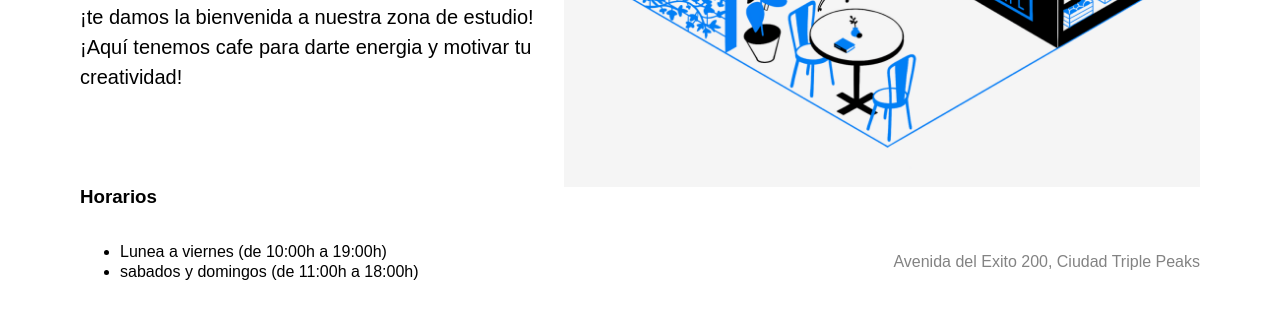
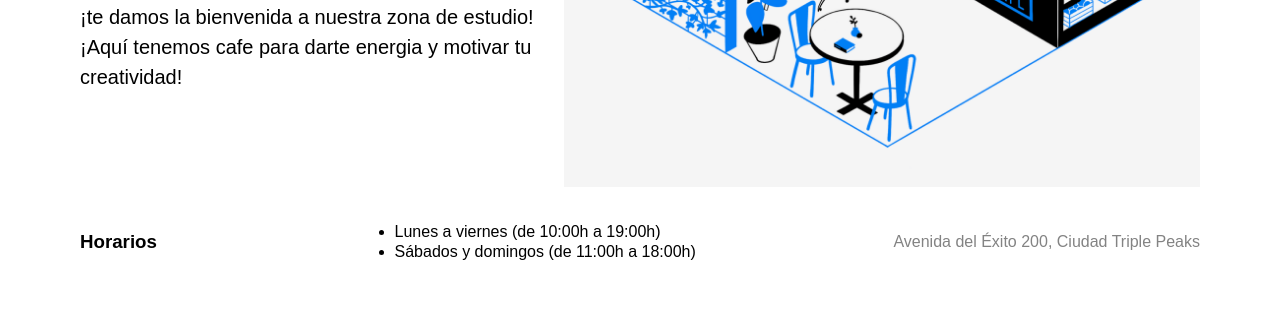
Before and after one commit to cvasquezkaren-source/web_project_coffeeshop, a plain HTML site: page index.html in a window 1280 px wide. Shown: the part 482-800 px from the top of the page. Drawn offline with Linux system fonts and the light colour scheme; files whose address does not match are found by name.

Commit message:
header footer

```diff
--- a/index.html
+++ b/index.html
@@ -62,15 +62,17 @@
           />
         </div>
         <div class="header__footer">
-          <h3 class="header__footer">Horarios</h3>
-          <ul class="footer__list">
-            <li class="footer__list-item">
-              Lunea a viernes (de 10:00h a 19:00h)
+          <h3 class="header__footer-title">Horarios</h3>
+          <ul class="header__footer-list">
+            <li class="header__footer-list-item">
+              Lunes a viernes (de 10:00h a 19:00h)
             </li>
-            <li>sabados y domingos (de 11:00h a 18:00h)</li>
+            <li class="header__footer-list-item">
+              Sábados y domingos (de 11:00h a 18:00h)
+            </li>
           </ul>
           <p class="header__address">
-            Avenida del Exito 200, Ciudad Triple Peaks
+            Avenida del Éxito 200, Ciudad Triple Peaks
           </p>
         </div>
       </header>
```
